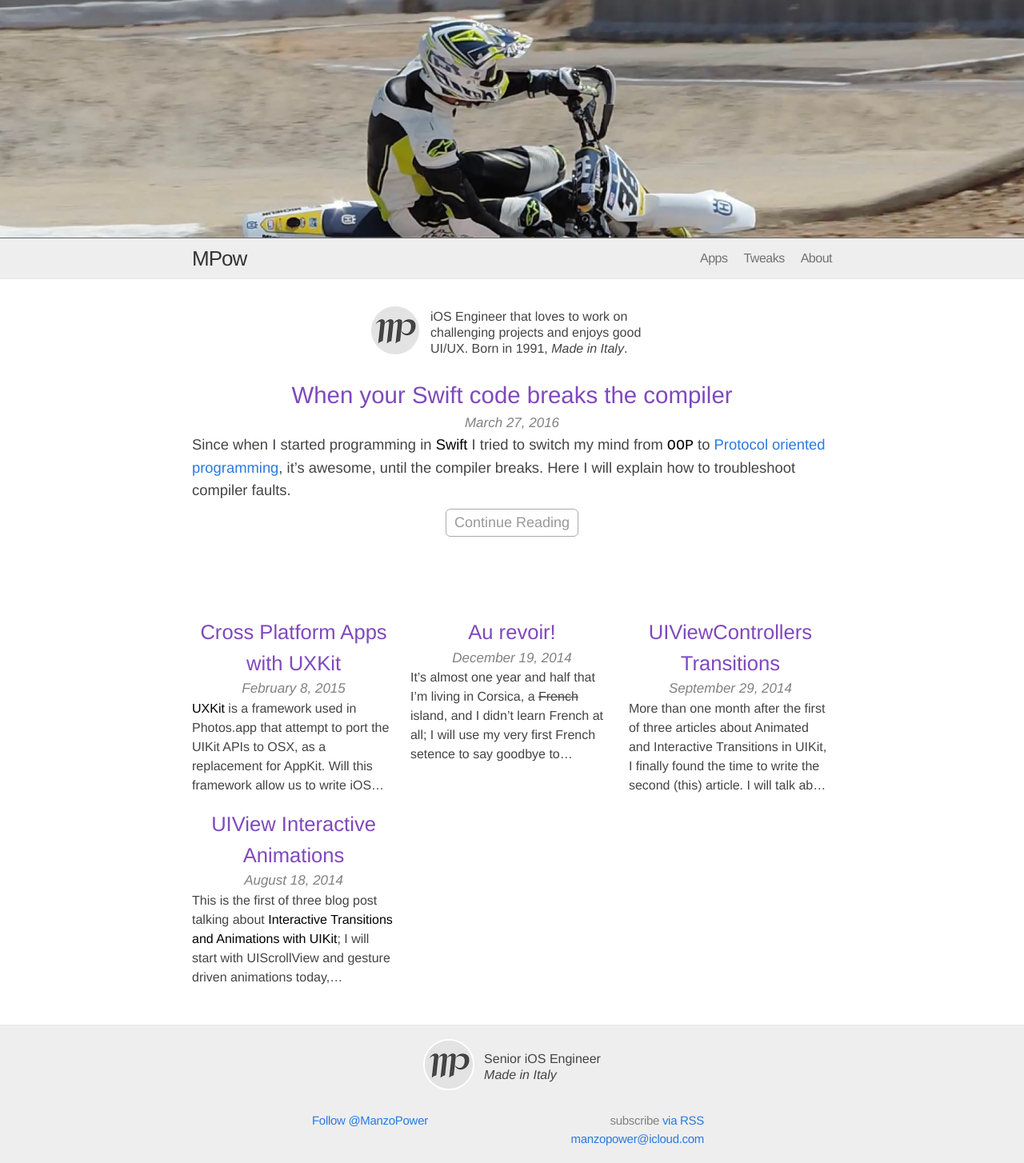
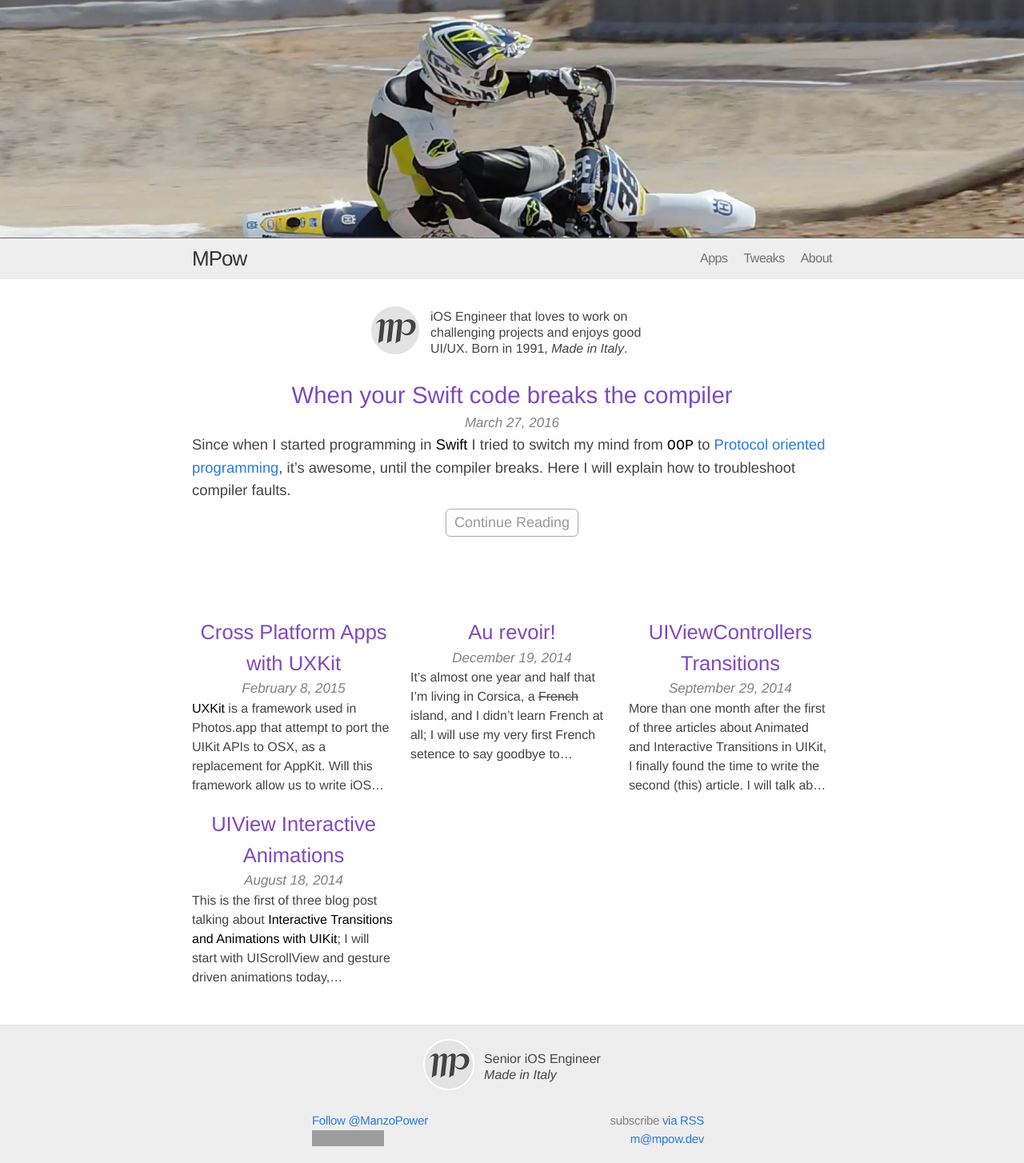
Before and after one commit to MP0w/MP0w.github.io, a Jekyll site: the page built from index.html, in a window 1280 px wide. Shown: the whole page at 80% size. Built offline with Jekyll 4.4.1, drawn with Linux system fonts in a browser that asks for light colours; comment, search, counter and statistics services are not loaded; grey boxes are pictures that could not be loaded.

Commit message:
change email

```diff
--- a/_config-dev.yml
+++ b/_config-dev.yml
@@ -5,7 +5,7 @@
 footer-description: "Senior iOS Engineer<br /><i>Made in Italy</i>"
 defaultTags: "mpow, manzopower, blog, ios, developer, osx, cocoa, UIKit, miniplayer, animateall, powermusic"
 
-email: manzopower@icloud.com
+email: m@mpow.dev
 baseurl: ""
 url: "https://mpow.dev"
 twitter_username: ManzoPower
--- a/_config.yml
+++ b/_config.yml
@@ -5,7 +5,7 @@
 footer-description: "Senior iOS Engineer<br /><i>Made in Italy</i>"
 defaultTags: "mpow, manzopower, blog, ios, developer, osx, cocoa, UIKit, miniplayer, animateall, powermusic"
 
-email: manzopower@icloud.com
+email: m@mpow.dev
 baseurl: ""
 url: "https://mpow.dev"
 twitter_username: ManzoPower
```
